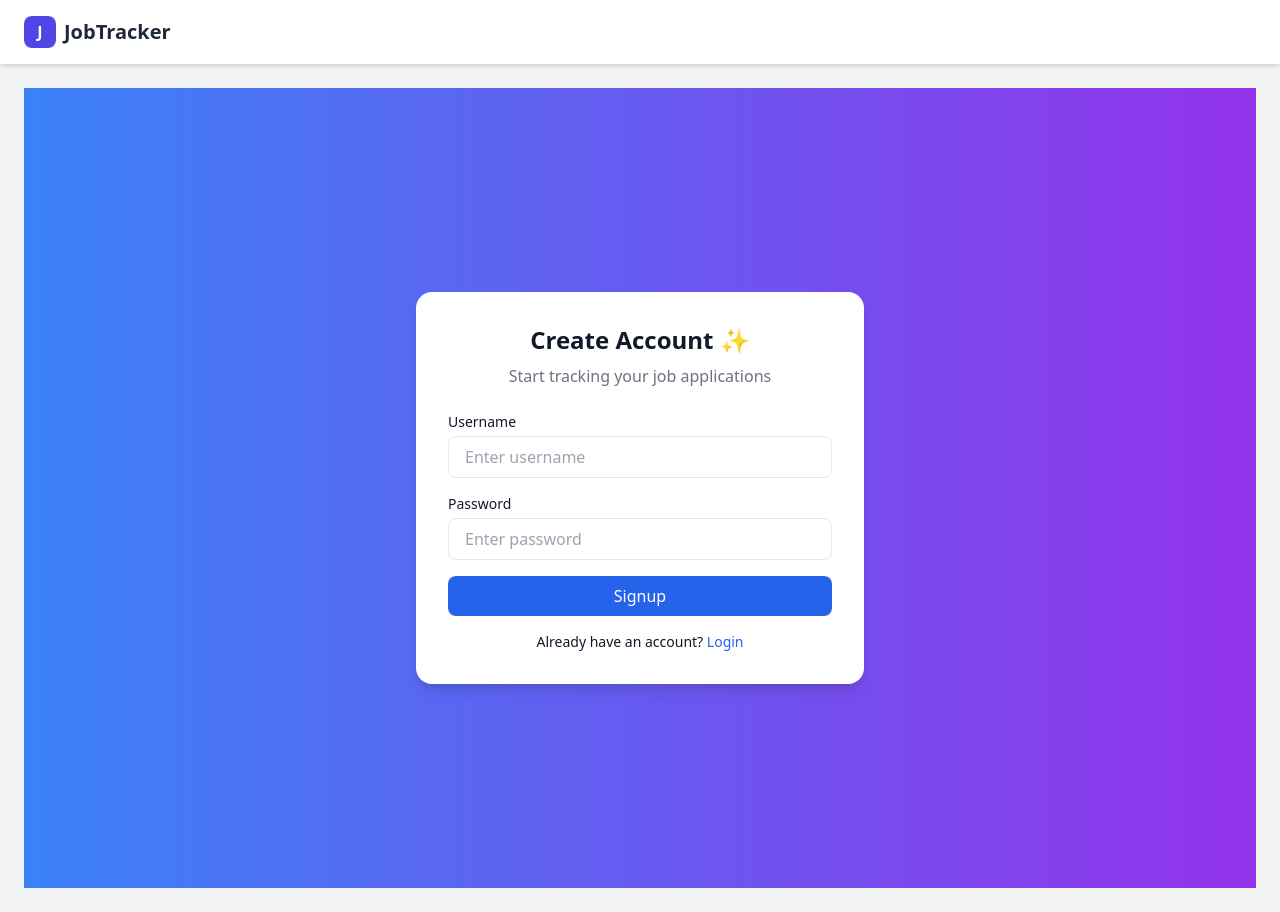
After one commit to Ayush11171920/Job-Tracker-Project, a Django app: page /signup/ in a window 1280 px wide. The commit adds this page. Run offline with Django 5.2, Linux system fonts and the light colour scheme; some libraries are stand-ins or nearby versions.

Commit message:
added signup page

```diff
--- /dev/null
+++ b/applications/templates/signup.html
@@ -0,0 +1,51 @@
+{% extends "base.html" %}
+{% block content %}
+
+<div class="min-h-screen flex items-center justify-center bg-gradient-to-r from-blue-500 to-purple-600">
+
+    <div class="bg-white p-8 rounded-2xl shadow-lg w-full max-w-md">
+
+        <h2 class="text-2xl font-bold text-center mb-2">Create Account ✨</h2>
+        <p class="text-gray-500 text-center mb-6">Start tracking your job applications</p>
+
+        {% if messages %}
+            {% for message in messages %}
+                <div class="mb-4 p-2 rounded text-sm
+                    {% if message.tags == 'error' %} bg-red-100 text-red-700
+                    {% else %} bg-green-100 text-green-700 {% endif %}">
+                    {{ message }}
+                </div>
+            {% endfor %}
+        {% endif %}
+
+        <form method="POST">
+            {% csrf_token %}
+
+            <div class="mb-4">
+                <label class="block text-sm mb-1">Username</label>
+                <input type="text" name="username" placeholder="Enter username"
+                       class="w-full px-4 py-2 border rounded-lg focus:outline-none focus:ring-2 focus:ring-blue-400">
+            </div>
+
+            <div class="mb-4">
+                <label class="block text-sm mb-1">Password</label>
+                <input type="password" name="password" placeholder="Enter password"
+                       class="w-full px-4 py-2 border rounded-lg focus:outline-none focus:ring-2 focus:ring-blue-400">
+            </div>
+
+            <button type="submit"
+                class="w-full bg-blue-600 text-white py-2 rounded-lg hover:bg-blue-700 transition">
+                Signup
+            </button>
+        </form>
+
+        <p class="text-center text-sm mt-4">
+            Already have an account?
+            <a href="{% url 'login' %}" class="text-blue-600 hover:underline">Login</a>
+        </p>
+
+    </div>
+
+</div>
+
+{% endblock %}
--- a/applications/urls.py
+++ b/applications/urls.py
@@ -16,6 +16,7 @@ urlpatterns = [
     path('api/login/', views.login_api),
     path('api/questions/', views.generate_questions),
     path('ai-questions/', views.ai_questions_page),
+    path("signup/", views.signup, name="signup"),
     path('api/', include(router.urls))
 
 
--- a/applications/views.py
+++ b/applications/views.py
@@ -14,6 +14,8 @@ import requests
 from django.conf import settings
 from django.contrib import messages
 from django.db import IntegrityError
+from django.contrib.auth.models import User
+
 
 
 @login_required(login_url='login')
@@ -210,6 +212,21 @@ def logout_view(request):
     logout(request)
     return redirect('login')
 
+def signup(request):
+    if request.method == "POST":
+        username = request.POST.get("username")
+        password = request.POST.get("password")
+
+        if User.objects.filter(username=username).exists():
+            messages.error(request, "Username already exists")
+            return redirect("signup")
+
+        User.objects.create_user(username=username, password=password)
+        messages.success(request, "Account created successfully! Please login.")
+        return redirect("login")
+
+    return render(request, "signup.html")
+
 
 class JobApplicationViewSet(ModelViewSet):
     queryset = JobApplication.objects.all()
--- a/job_tracker/settings.py
+++ b/job_tracker/settings.py
@@ -30,7 +30,7 @@ BASE_DIR = Path(__file__).resolve().parent.parent
 SECRET_KEY = os.environ.get("SECRET_KEY", "dev-secret-key")
 
 # SECURITY WARNING: don't run with debug turned on in production!
-DEBUG = False
+DEBUG = os.environ.get("DEBUG") == "True"
 
 ALLOWED_HOSTS = ["job-tracker-project-psj5.onrender.com"]
 
```
Also changed, not shown: applications/templates/login.html (+7 -0 lines).
